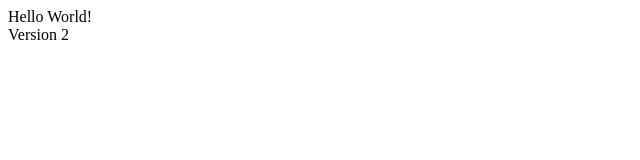
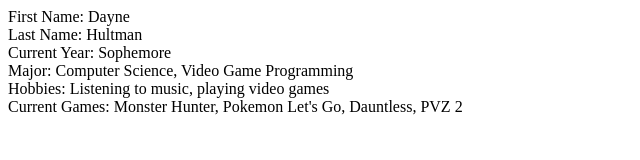
Before and after one commit to Dayne-Hultman/hello-world-dhh, a plain HTML site: page index.html in a window 1280 px wide. Shown: the whole page, without its empty margins (0-640 px from the left). Drawn offline with Linux system fonts and the light colour scheme.

Commit message:
Personal Info

```diff
--- a/index.html
+++ b/index.html
@@ -6,7 +6,11 @@
 </head>
 
 <body>
-    Hello World!<br>
-    Version 2
+    First Name: Dayne<br>
+    Last Name: Hultman<br>
+    Current Year: Sophemore<br>
+    Major: Computer Science, Video Game Programming<br>
+    Hobbies: Listening to music, playing video games<br>
+    Current Games: Monster Hunter, Pokemon Let's Go, Dauntless, PVZ 2<br>
 </body>
 </html>
```
